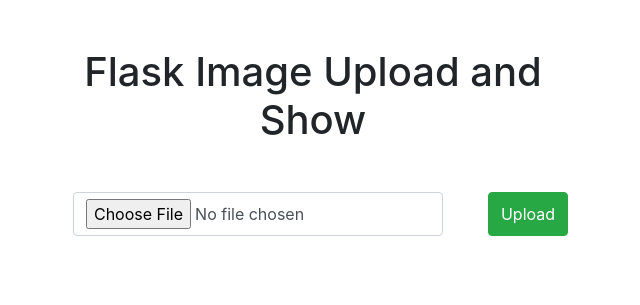
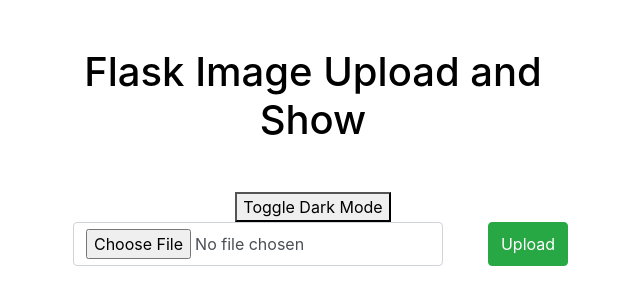
Before and after one commit to bytemat/anpr-system, a Flask app: page / in a window 1280 px wide. Shown: the top 305 px of the page, without its empty margins (327-967 px from the left). Run offline with Flask 3, Linux system fonts and the light colour scheme; some libraries are stand-ins or nearby versions.

Commit message:
add dark mode

```diff
--- /dev/null
+++ b/static/css/style.css
@@ -0,0 +1,10 @@
+body {
+    background-color: white;
+    color: black;
+    transition: background-color 0.3s, color 0.3s;
+}
+
+body.dark-mode {
+    background-color: black;
+    color: white;
+}
--- /dev/null
+++ b/static/js/darkmode.js
@@ -0,0 +1,11 @@
+window.onload = function() {
+    if (localStorage.getItem('darkMode') === 'true') {
+        document.body.classList.add('dark-mode');
+    }
+};
+
+function toggleDarkMode() {
+    document.body.classList.toggle('dark-mode');
+    let isDarkMode = document.body.classList.contains('dark-mode');
+    localStorage.setItem('darkMode', isDarkMode);
+}
--- a/templates/index.html
+++ b/templates/index.html
@@ -5,13 +5,20 @@
     <meta name="viewport" content="width=device.width", initial-scale="1.0">
     <meta http.equiv="X-UA-Compatible" content="ie-edge">
     <link rel="stylesheet" href="https://cdn.jsdelivr.net/npm/bootstrap@4.0.0/dist/css/bootstrap.min.css" integrity="sha384-Gn5384xqQ1aoWXA+058RXPxPg6fy4IWvTNh0E263XmFcJlSAwiGgFAW/dAiS6JXm" crossorigin="anonymous">
+    <link rel="stylesheet" href="{{ url_for('static', filename='css/style.css') }}">
     <title>ANPR System</title>
+</head>
 </head>
 <body>
     <div class="container">
         <div class="row">
             <div class="col-6 mx-auto mt-5 text-center">
                 <h1 class="mb-5">Flask Image Upload and Show</h1>
+
+                <button onclick="toggleDarkMode()">Toggle Dark Mode</button>
+                <script src="{{ url_for('static', filename='js/darkmode.js') }}"></script>
+
+
 
                 <form method="post" enctype="multipart/form-data">
                     {{ form.hidden_tag() }}
```
